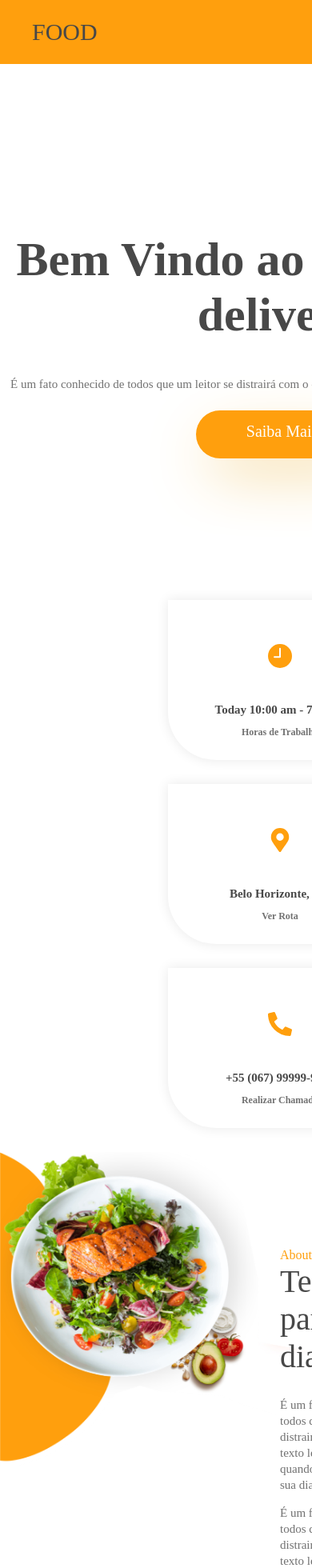
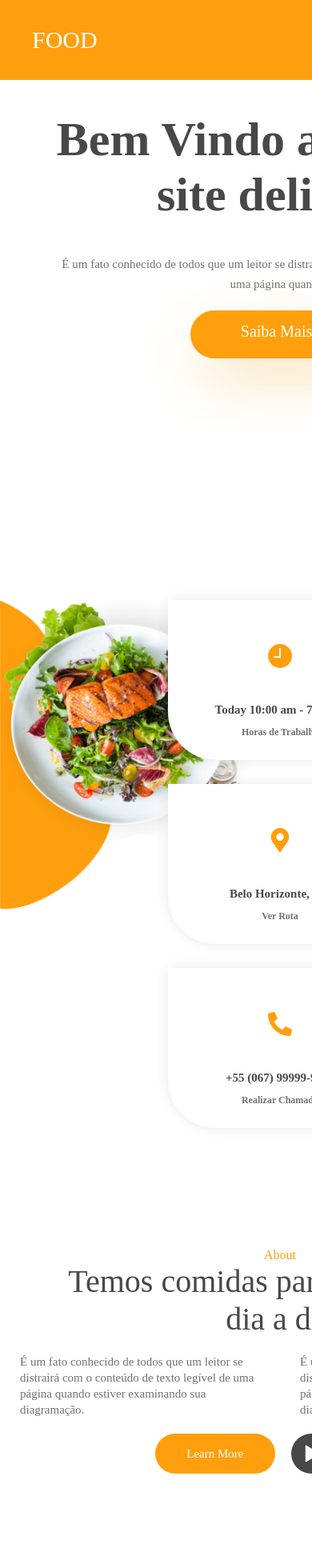
Before and after one commit to edufsantos/web-food-design, a React (Create React App) app: page / in a window 390 px wide. Shown: the top 1960 px of the page at 80% size. Built offline with nearby package versions, Linux system fonts and the light colour scheme; a web font is replaced by a local one.

Commit message:
Finalizando a respondividade em devices, sem muitas mudanças no layout

```diff
--- a/src/App.css
+++ b/src/App.css
@@ -98,12 +98,14 @@ header{
   position: relative;
 }
 .main-header h1{
+  box-sizing: border-box;
   font-size: 30px;
   color: #484848;
   font-weight: 100;
 }
 .nav-bar{
   display: flex;
+  padding: 100px;
 }
 .nav-bar nav ul .li-1:hover{
   color: #FF9F0D;
@@ -256,15 +258,22 @@ header{
   body{
     height: 100%;
   }
+  .conteudo-header ul{
+    margin-left: 30%;
+  }
   header{
     height: 750px;
     width: 100%;
     background: #ffffff;
   }
+  .border-top{
+    padding-top: 150px;
+  }
   .main-header .burger{
     display: block;
   }
   .nav-bar{
+    padding: 0;
     display: none;
   }
   .nav-bar ul{
@@ -289,11 +298,15 @@ header{
     box-sizing: border-box;
     padding: 10px;
   }
-
+  .main-header h1{
+    color:#fff;
+    padding: 0;
+  }
   .main-header{
     box-sizing: border-box;
     padding: 40px;
     width: 100%;
+    height: 100px;
     background-color: #FF9F0D;
   }
   .nav-bar ul li{
@@ -303,9 +316,13 @@ header{
     display: none;
   }
   .conteudo-header{
+    max-width: 80%;
     margin-top: 30% ;
     margin-left: 0;
     text-align: center;
+  }
+  .content-center{
+    margin: 0 auto;
   }
 
 }
--- a/src/App.js
+++ b/src/App.js
@@ -43,7 +43,9 @@ function App() {
         </div>
 
 
-        <div className="conteudo-header">
+        <div className={ active ?
+           "border-top conteudo-header content-center"
+           : "conteudo-header content-center"  }>
           <h1>Bem Vindo ao melhor site delivery</h1>
           <p>É um fato conhecido de todos que um leitor se distrairá com o conteúdo de texto legível
             de uma página quando..</p>
--- a/src/components/Footer/styles.css
+++ b/src/components/Footer/styles.css
@@ -130,3 +130,12 @@
     height: 60vh;
   }
 }
+@media only screen and (max-width: 420px){
+  .footer-options .header-footer{
+    box-sizing: border-box;
+    padding: 0 60px;
+  }
+  .footer-options .grid-contact{
+    width: 90%;
+  }
+}
--- a/src/components/Perfil/styles.css
+++ b/src/components/Perfil/styles.css
@@ -63,3 +63,15 @@
     height:300px ;
   }
 }
+@media only screen and (max-width: 420px) {
+  .perfil{
+    margin-top: -900px ;
+    background: transparent;
+  }
+  .box-perfil{
+    box-sizing: border-box;
+    padding: 15px;
+    width: 50%;
+    height:300px ;
+  }
+}
--- a/src/components/Shop/styles.css
+++ b/src/components/Shop/styles.css
@@ -31,16 +31,7 @@
     justify-content: center;
 
  }
- @media(max-width: 740px){
-   .shop{
-     display: none;
-   }
- }
- @media(max-width: 1100px){
-  .shop{
-    height: 2000px;
-  }
- }
+
  .shop-cart{
    overflow:  hidden;
   box-shadow:  0 0 2em  rgba(0,0,0,0.11) ;
@@ -149,8 +140,17 @@
 }
 
 @media only screen and (max-width: 860px) {
+  .shop{
+    height: 2000px;
+  }
   .botao-loads  {
     width: 40%;
   }
 
 }
+
+@media only screen and (max-width: 750px){
+  .shop{
+    height: 3950px;
+  }
+}
--- a/src/components/header/index.js
+++ b/src/components/header/index.js
@@ -5,18 +5,17 @@ import play from '../../utilss/play.svg'
 function HeaderTwo() {
   return (
     <div className="header">
-
       <div className="conteudo">
           <span>About</span>
           <h1>Temos comidas para sua dieta do dia a dia</h1>
+          <div className="alinhar-p">
             <p>É um fato conhecido de todos que um leitor se distrairá com o conteúdo de texto legível
               de uma página quando estiver examinando sua diagramação.</p>
 
             <p>É um fato conhecido de todos que um leitor se distrairá com o conteúdo de texto legível
               de uma página quando estiver examinando sua diagramação.</p>
-
+          </div>
           <div className="btns-play">
-
             <button className="btn-learn">Learn More</button>
             <a href="#"><img src={play} alt=""/>Watch Video</a>
           </div>
--- a/src/components/header/styles.css
+++ b/src/components/header/styles.css
@@ -81,3 +81,30 @@
   height: 50px;
   width: 50px;
 }
+@media only screen and (max-width: 420px) {
+  .header{
+    background: #fff;
+  }
+  .conteudo{
+    margin: 0;
+    text-align:center ;
+  }
+  .conteudo h1{
+    margin: 0 auto  ;
+    width: 80%;
+  }
+  .conteudo p{
+    text-align: left;
+    padding-top: 20px;
+    margin: 0 auto;
+    max-width: 300px;
+  }
+  .alinhar-p {
+    display: flex;
+  }
+  .conteudo .btns-play{
+    padding-top: 20px;
+    margin: 0 auto;
+    justify-content: center;
+  }
+}
--- a/src/components/section1/styles.css
+++ b/src/components/section1/styles.css
@@ -51,7 +51,12 @@
   }
 }
 @media only screen and (max-width: 420px) {
+
   .times{
+    background-image: url('../../utilss/salada-2.png');
+    background-repeat: no-repeat ;
+    background-size: contain ;
+    background-position: top left;
     height: 690px;
     flex-direction: column;
   }
--- a/src/index.css
+++ b/src/index.css
@@ -1,13 +1,3 @@
-body {
+body{
   margin: 0;
-  font-family: -apple-system, BlinkMacSystemFont, 'Segoe UI', 'Roboto', 'Oxygen',
-    'Ubuntu', 'Cantarell', 'Fira Sans', 'Droid Sans', 'Helvetica Neue','Gilroy'
-    sans-serif;
-  -webkit-font-smoothing: antialiased;
-  -moz-osx-font-smoothing: grayscale;
 }
-
-code {
-  font-family: source-code-pro, Menlo, Monaco, Consolas, 'Courier New',
-    monospace;
-}
```
Lines whose indentation alone changed are shown as unchanged.
